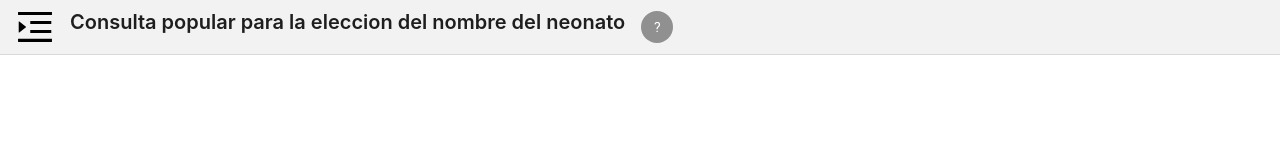
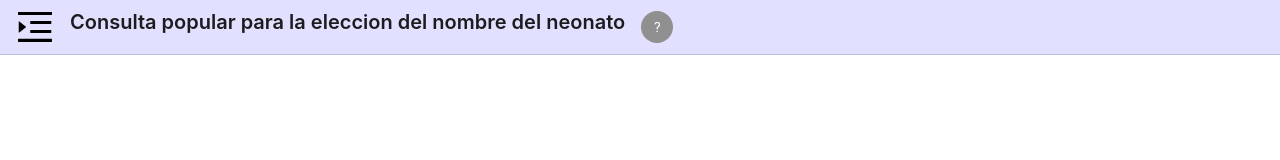
Before and after one commit to francomay3/baby-name-poll, a React (Vite) app: page / in a window 1280 px wide. Shown: the top 160 px of the page. Built offline with nearby package versions, Linux system fonts and the light colour scheme; no server answers; the database is empty.

Commit message:
changed header color

```diff
--- a/src/components/Header.tsx
+++ b/src/components/Header.tsx
@@ -10,8 +10,8 @@ import { routes } from "../constants";
 const Wrapper = styled.header`
   padding-block: 0.5rem;
   padding-inline: 1rem;
-  background: #f2f2f2;
-  border-bottom: 1px solid #d9d9d9;
+  background: #e1e1ff;
+  border-bottom: 1px solid #bebee1;
   display: flex;
   align-items: center;
   gap: 1rem;
```
